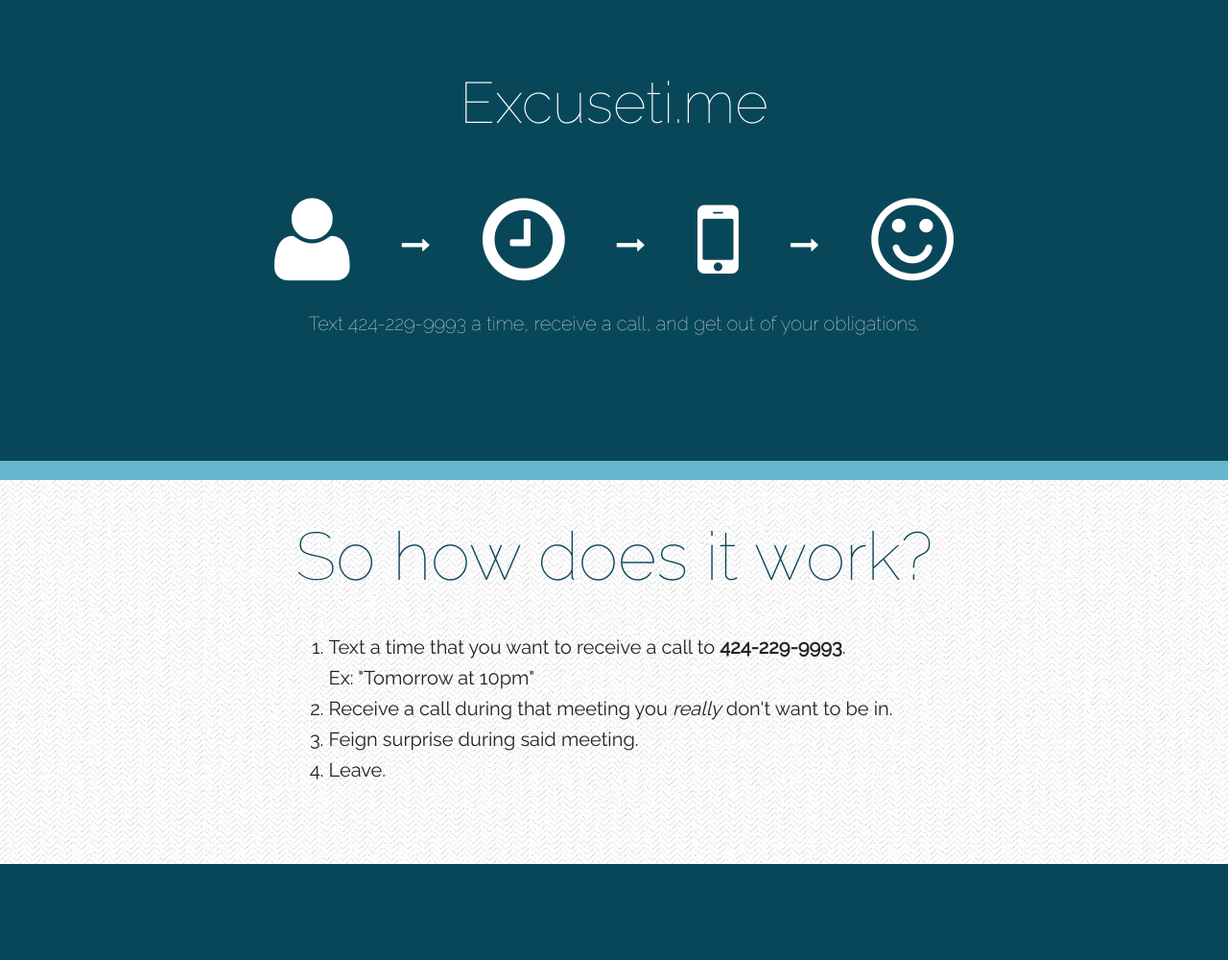
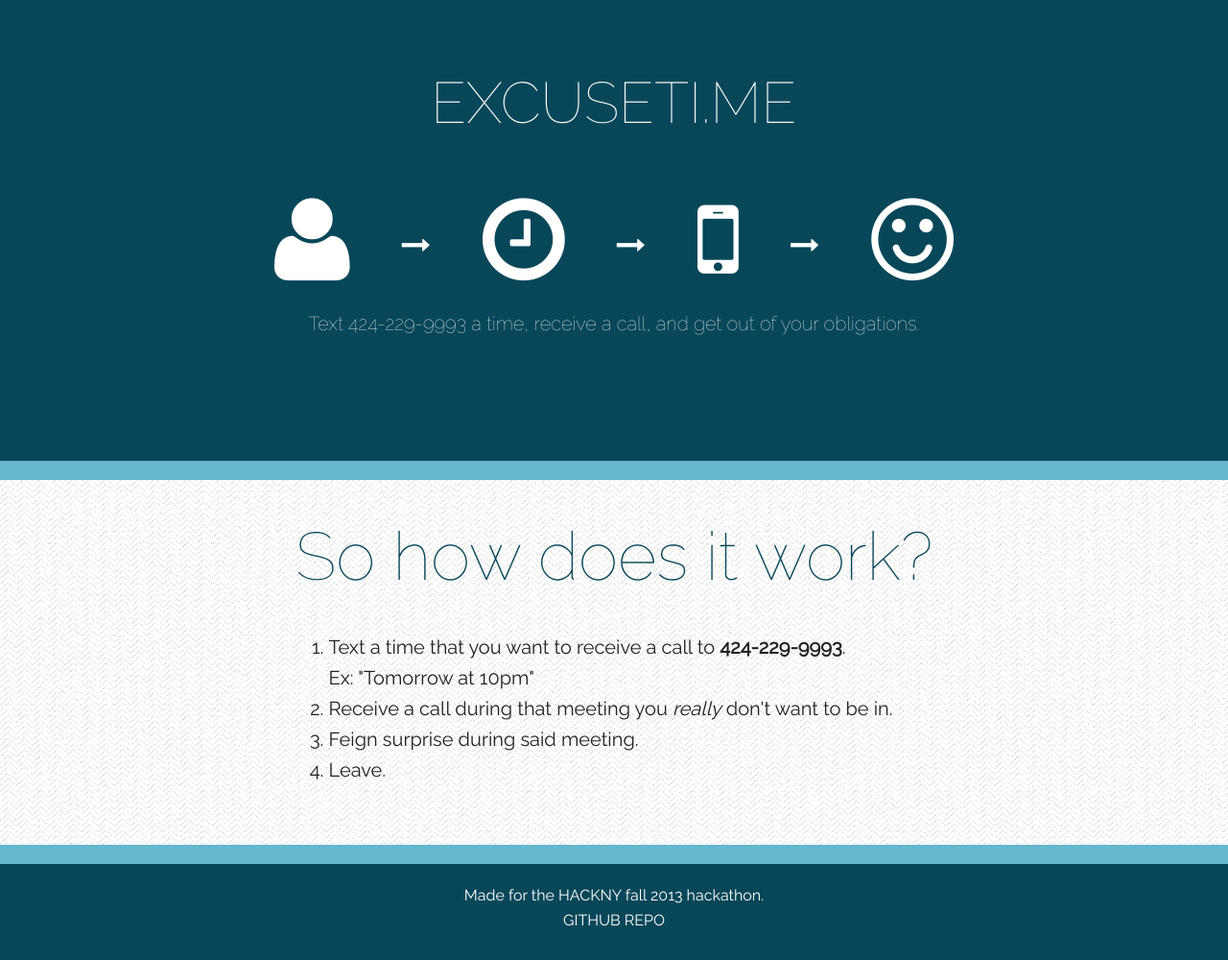
Before and after one commit to dariajung/excuse-timer, a Flask app: page / in a window 1280 px wide. Shown: the whole page at 96% size. Before the commit the page ends 900 px from the top, so only its background shows below. Run offline with Flask 2, Linux system fonts and the light colour scheme.

Commit message:
add footer

```diff
--- a/static/style.css
+++ b/static/style.css
@@ -23,7 +23,8 @@
 	font-size: 60px;
 }
 
-.landing-text a {
+a {
+	text-transform: uppercase;
 	color: #fff;
 	-webkit-transition: all 0.5s ease-in-out;
 	-moz-transition: all 0.5s ease-in-out;
@@ -31,7 +32,7 @@
 	transition: all 0.5s ease-in-out;;
 }
 
-.landing-text a:hover {
+a:hover {
 	color: #1d83a4;
 }
 
@@ -57,6 +58,7 @@
 	min-height: 400px;
 	background: url('../static/img/grilled.png');
 	padding-bottom: 50px;
+	border-bottom: 20px #66B6CD solid;
 }
 
 .instructions h1 {
@@ -78,6 +80,18 @@
 	margin: 0px 50px;
 }
 
+.footer {
+	padding-top: 20px;
+	min-height: 100px;
+	background: #084759;
+}
+
+.footer p {
+	text-align: center;
+	margin: 0;
+	color: #fff;
+}
+
 @media (max-width: 750px) {
 	.steps {
 		margin-bottom: 20px;
--- a/templates/index.html
+++ b/templates/index.html
@@ -24,6 +24,7 @@
 
         <script src="static/jquery-1.10.2.min.js"></script>
     </head>
+
     <body>
         <div class='landing'>
             <div class='landing-text'>
@@ -52,6 +53,10 @@
                 </ol>
             </div>
         </div>
+        <div class='footer'>
+            <p>Made for the <a target='_blank' href='http://hackny.org'>hackNY</a> fall 2013 hackathon.</p>
+            <p><a target='_blank' href="http://github.com/dariajung/excuse-timer">GitHub Repo</a></p>
+        </div>
     </body>
     <script>
     </script>
```
